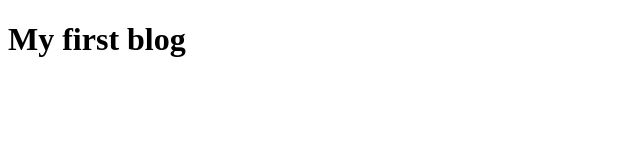
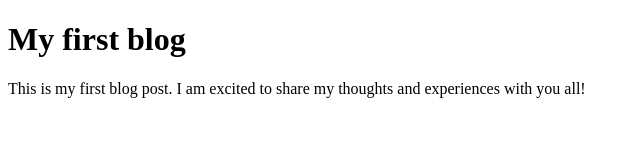
Before and after one commit to bumbleBee373536/acciojob-lectures, a plain HTML site: page Handson/Lecture 1 - HTML Basics/Blog.html in a window 1280 px wide. Shown: the whole page, without its empty margins (0-640 px from the left). Drawn offline with Linux system fonts and the light colour scheme.

Commit message:
Handson file change

```diff
--- a/Handson/Lecture 1 - HTML Basics/Blog.html
+++ b/Handson/Lecture 1 - HTML Basics/Blog.html
@@ -8,6 +8,7 @@
 <body>
 
     <h1>My first blog</h1>
+    <p>This is my first blog post. I am excited to share my thoughts and experiences with you all!</p>
 
 </body>
 </html>
```
